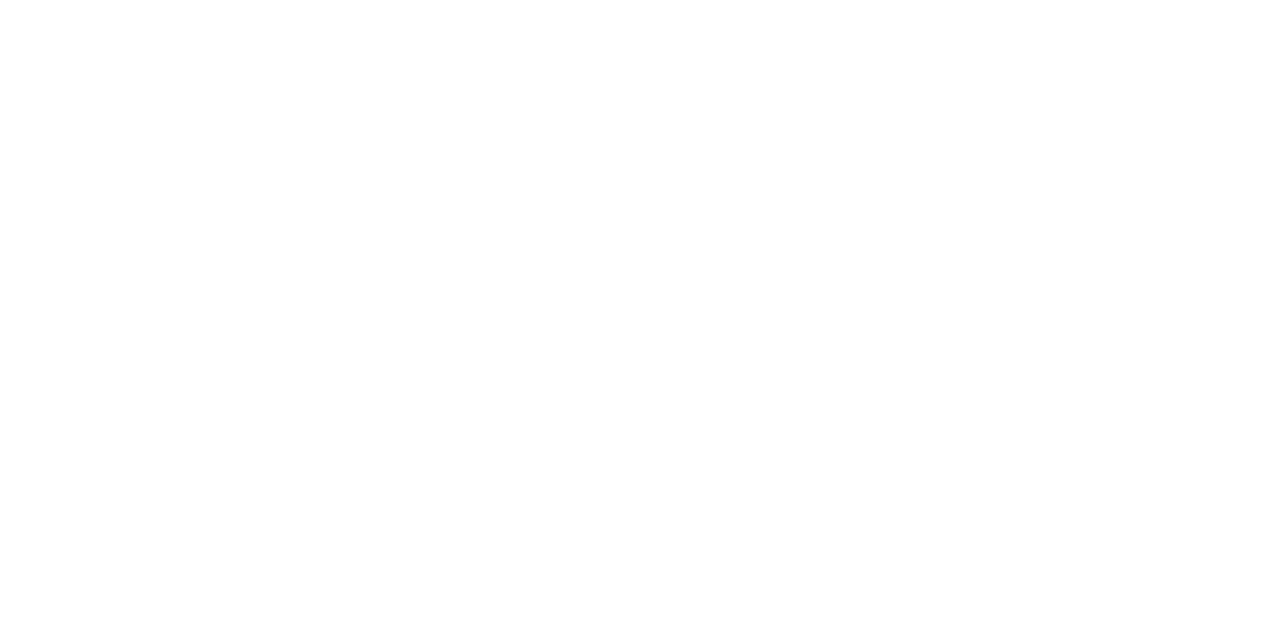
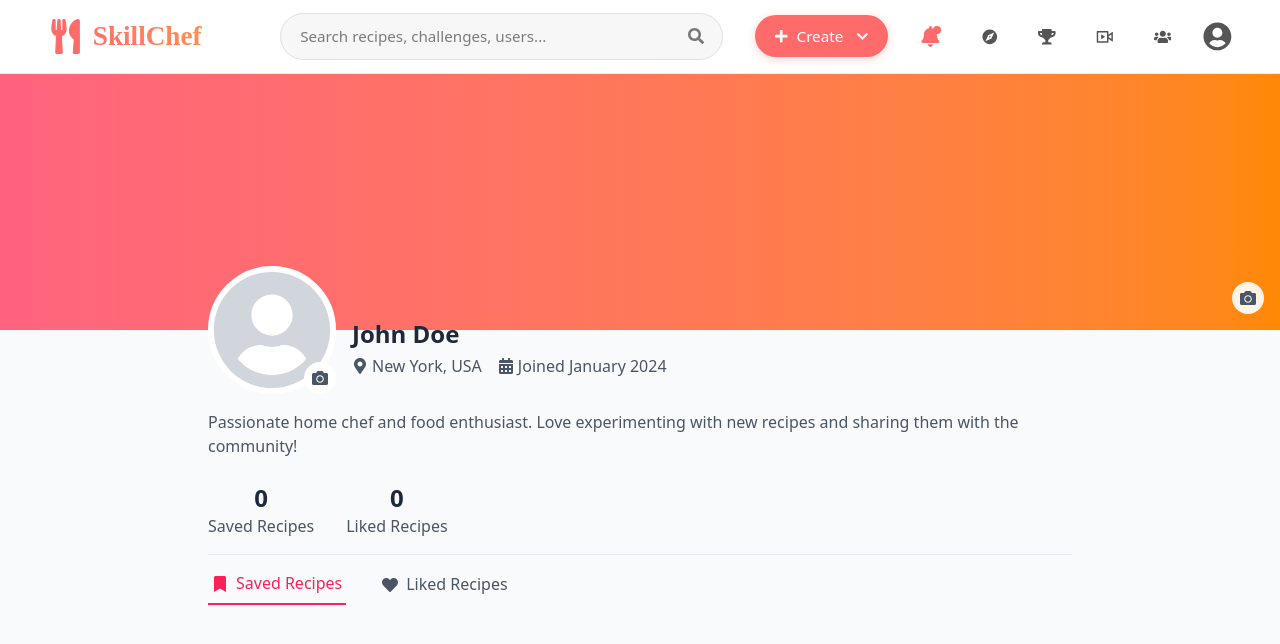
Before and after one commit to Pasindya/Cook-Book, a React (Vite) app in the folder frontend/: page /profile in a window 1280 px wide. Before the commit this address had no page. Shown: the top 644 px of the page. Built offline with nearby package versions, Linux system fonts and the light colour scheme.

Commit message:
profile section

```diff
--- a/frontend/src/App.jsx
+++ b/frontend/src/App.jsx
@@ -8,6 +8,7 @@
 import Challengers from './Challengers/challengers';
 import DisplayChallengers from './Challengers/DisplayChallengers';
 import UpdateChallenge from './Challengers/UpdateChallenge';
+import Profile from './pages/Profile';
 
 function App() {
   return (
@@ -22,6 +23,7 @@
         <Route path="/addchallengers" element={<AddChallengers />} />
         <Route path="/displaychallengers" element={<DisplayChallengers />} />
         <Route path="/updatechallenge/:id" element={<UpdateChallenge />} />
+        <Route path="/profile" element={<Profile />} />
       </Routes>
     </>
   );
--- /dev/null
+++ b/frontend/src/pages/Profile.jsx
@@ -0,0 +1,246 @@
+import React, { useState, useEffect } from 'react';
+import { useNavigate } from 'react-router-dom';
+import axios from 'axios';
+import Navbar from '../components/Navbar';
+import {
+  FaUserCircle,
+  FaBookmark,
+  FaHeart,
+  FaEdit,
+  FaCamera,
+  FaMapMarkerAlt,
+  FaCalendarAlt,
+  FaUtensils,
+  FaClock,
+  FaShareAlt,
+  FaComment
+} from 'react-icons/fa';
+import { motion } from 'framer-motion';
+import { toast } from 'react-toastify';
+import 'react-toastify/dist/ReactToastify.css';
+
+function Profile() {
+  const [activeTab, setActiveTab] = useState('saved'); // 'saved' or 'liked'
+  const [savedRecipes, setSavedRecipes] = useState([]);
+  const [likedRecipes, setLikedRecipes] = useState([]);
+  const [loading, setLoading] = useState(true);
+  const [userProfile, setUserProfile] = useState({
+    name: 'John Doe',
+    email: 'john@example.com',
+    location: 'New York, USA',
+    joinDate: 'January 2024',
+    bio: 'Passionate home chef and food enthusiast. Love experimenting with new recipes and sharing them with the community!',
+    profileImage: null,
+    coverImage: null
+  });
+  const navigate = useNavigate();
+
+  useEffect(() => {
+    loadUserData();
+  }, []);
+
+  const loadUserData = async () => {
+    try {
+      setLoading(true);
+      // Load saved recipes
+      const savedIds = JSON.parse(localStorage.getItem('savedRecipes')) || [];
+      const savedRecipesData = await Promise.all(
+        savedIds.map(id =>
+          axios.get(`http://localhost:8080/api/recipes/${id}`)
+            .then(res => res.data)
+            .catch(() => null)
+        )
+      );
+      setSavedRecipes(savedRecipesData.filter(recipe => recipe !== null));
+
+      // Load liked recipes
+      const likedIds = JSON.parse(localStorage.getItem('likedRecipes')) || [];
+      const likedRecipesData = await Promise.all(
+        likedIds.map(id =>
+          axios.get(`http://localhost:8080/api/recipes/${id}`)
+            .then(res => res.data)
+            .catch(() => null)
+        )
+      );
+      setLikedRecipes(likedRecipesData.filter(recipe => recipe !== null));
+    } catch (error) {
+      console.error('Error loading user data:', error);
+      toast.error('Failed to load user data');
+    } finally {
+      setLoading(false);
+    }
+  };
+
+  const handleImageUpload = (type) => {
+    // Implement image upload functionality
+    toast.info('Image upload functionality coming soon!');
+  };
+
+  const getImageUrl = (recipeImage) => {
+    if (!recipeImage) return 'https://via.placeholder.com/400x250?text=Recipe+Image';
+    return `http://localhost:8080/api/recipes/images/${recipeImage}`;
+  };
+
+  return (
+    <div className="min-h-screen bg-gray-50">
+      <Navbar />
+
+      {/* Profile Header */}
+      <div className="relative">
+        {/* Cover Image */}
+        <div className="h-64 bg-gradient-to-r from-rose-400 to-orange-400 relative">
+          {userProfile.coverImage ? (
+            <img
+              src={userProfile.coverImage}
+              alt="Cover"
+              className="w-full h-full object-cover"
+            />
+          ) : (
+            <div className="w-full h-full bg-gradient-to-r from-rose-400 to-orange-400" />
+          )}
+          <button
+            onClick={() => handleImageUpload('cover')}
+            className="absolute bottom-4 right-4 bg-white/90 p-2 rounded-full hover:bg-white transition-colors"
+          >
+            <FaCamera className="text-gray-600" />
+          </button>
+        </div>
+
+        {/* Profile Info */}
+        <div className="max-w-4xl mx-auto px-4">
+          <div className="relative -mt-16">
+            <div className="flex items-end space-x-4">
+              <div className="relative">
+                {userProfile.profileImage ? (
+                  <img
+                    src={userProfile.profileImage}
+                    alt="Profile"
+                    className="w-32 h-32 rounded-full border-4 border-white object-cover"
+                  />
+                ) : (
+                  <div className="w-32 h-32 rounded-full border-4 border-white bg-white flex items-center justify-center">
+                    <FaUserCircle className="w-full h-full text-gray-300" />
+                  </div>
+                )}
+                <button
+                  onClick={() => handleImageUpload('profile')}
+                  className="absolute bottom-0 right-0 bg-white p-2 rounded-full hover:bg-gray-100 transition-colors"
+                >
+                  <FaCamera className="text-gray-600" />
+                </button>
+              </div>
+              <div className="flex-1 pb-4">
+                <h1 className="text-2xl font-bold text-gray-800">{userProfile.name}</h1>
+                <div className="flex items-center space-x-4 text-gray-600 mt-1">
+                  <div className="flex items-center">
+                    <FaMapMarkerAlt className="mr-1" />
+                    <span>{userProfile.location}</span>
+                  </div>
+                  <div className="flex items-center">
+                    <FaCalendarAlt className="mr-1" />
+                    <span>Joined {userProfile.joinDate}</span>
+                  </div>
+                </div>
+              </div>
+            </div>
+            <p className="mt-4 text-gray-600">{userProfile.bio}</p>
+          </div>
+
+          {/* Stats */}
+          <div className="flex space-x-8 mt-6 border-b border-gray-200 pb-4">
+            <div className="text-center">
+              <div className="text-2xl font-bold text-gray-800">{savedRecipes.length}</div>
+              <div className="text-gray-600">Saved Recipes</div>
+            </div>
+            <div className="text-center">
+              <div className="text-2xl font-bold text-gray-800">{likedRecipes.length}</div>
+              <div className="text-gray-600">Liked Recipes</div>
+            </div>
+          </div>
+
+          {/* Tabs */}
+          <div className="flex space-x-8 mt-4">
+            <button
+              onClick={() => setActiveTab('saved')}
+              className={`pb-2 px-1 ${
+                activeTab === 'saved'
+                  ? 'border-b-2 border-rose-500 text-rose-500'
+                  : 'text-gray-600 hover:text-gray-800'
+              }`}
+            >
+              <FaBookmark className="inline mr-2" />
+              Saved Recipes
+            </button>
+            <button
+              onClick={() => setActiveTab('liked')}
+              className={`pb-2 px-1 ${
+                activeTab === 'liked'
+                  ? 'border-b-2 border-rose-500 text-rose-500'
+                  : 'text-gray-600 hover:text-gray-800'
+              }`}
+            >
+              <FaHeart className="inline mr-2" />
+              Liked Recipes
+            </button>
+          </div>
+        </div>
+      </div>
+
+      {/* Recipe Grid */}
+      <div className="max-w-4xl mx-auto px-4 py-8">
+        {loading ? (
+          <div className="text-center py-8">
+            <div className="animate-spin rounded-full h-12 w-12 border-b-2 border-rose-500 mx-auto"></div>
+          </div>
+        ) : (
+          <div className="grid grid-cols-1 md:grid-cols-2 gap-6">
+            {(activeTab === 'saved' ? savedRecipes : likedRecipes).map(recipe => (
+              <motion.div
+                key={recipe.id}
+                initial={{ opacity: 0, y: 20 }}
+                animate={{ opacity: 1, y: 0 }}
+                className="bg-white rounded-xl shadow-md overflow-hidden hover:shadow-xl transition-shadow duration-300"
+              >
+                <img
+                  src={getImageUrl(recipe.recipeImage)}
+                  alt={recipe.title}
+                  className="w-full h-48 object-cover"
+                />
+                <div className="p-4">
+                  <h3 className="text-lg font-semibold text-gray-800 mb-2">{recipe.title}</h3>
+                  <p className="text-gray-600 text-sm mb-4 line-clamp-2">{recipe.description}</p>
+
+                  <div className="flex items-center justify-between text-sm text-gray-500">
+                    <div className="flex items-center space-x-4">
+                      <div className="flex items-center">
+                        <FaClock className="mr-1" />
+                        <span>{recipe.time}</span>
+                      </div>
+                      <div className="flex items-center">
+                        <FaUtensils className="mr-1" />
+                        <span>{recipe.type}</span>
+                      </div>
+                    </div>
+                    <div className="flex items-center space-x-4">
+                      <button className="hover:text-rose-500 transition-colors">
+                        <FaHeart className="text-rose-500" />
+                      </button>
+                      <button className="hover:text-rose-500 transition-colors">
+                        <FaComment />
+                      </button>
+                      <button className="hover:text-rose-500 transition-colors">
+                        <FaShareAlt />
+                      </button>
+                    </div>
+                  </div>
+                </div>
+              </motion.div>
+            ))}
+          </div>
+        )}
+      </div>
+    </div>
+  );
+}
+
+export default Profile;
```
